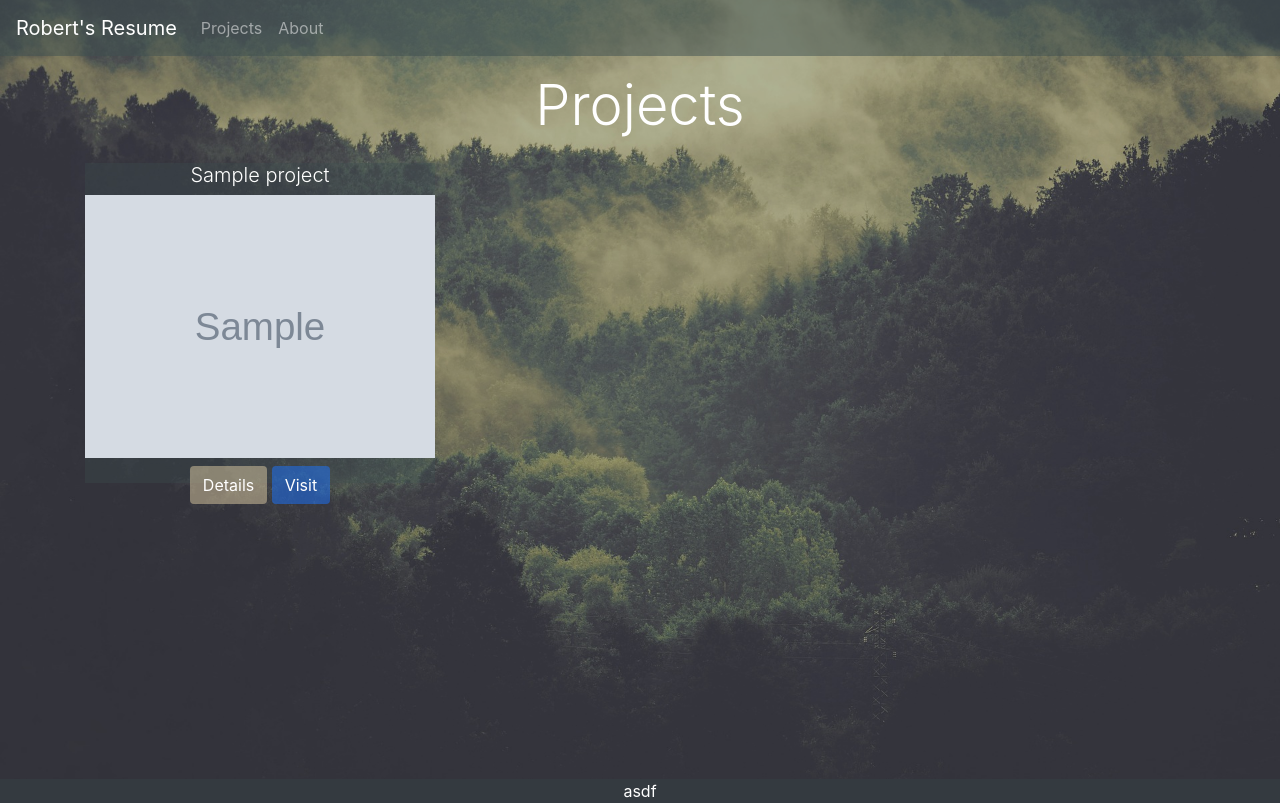
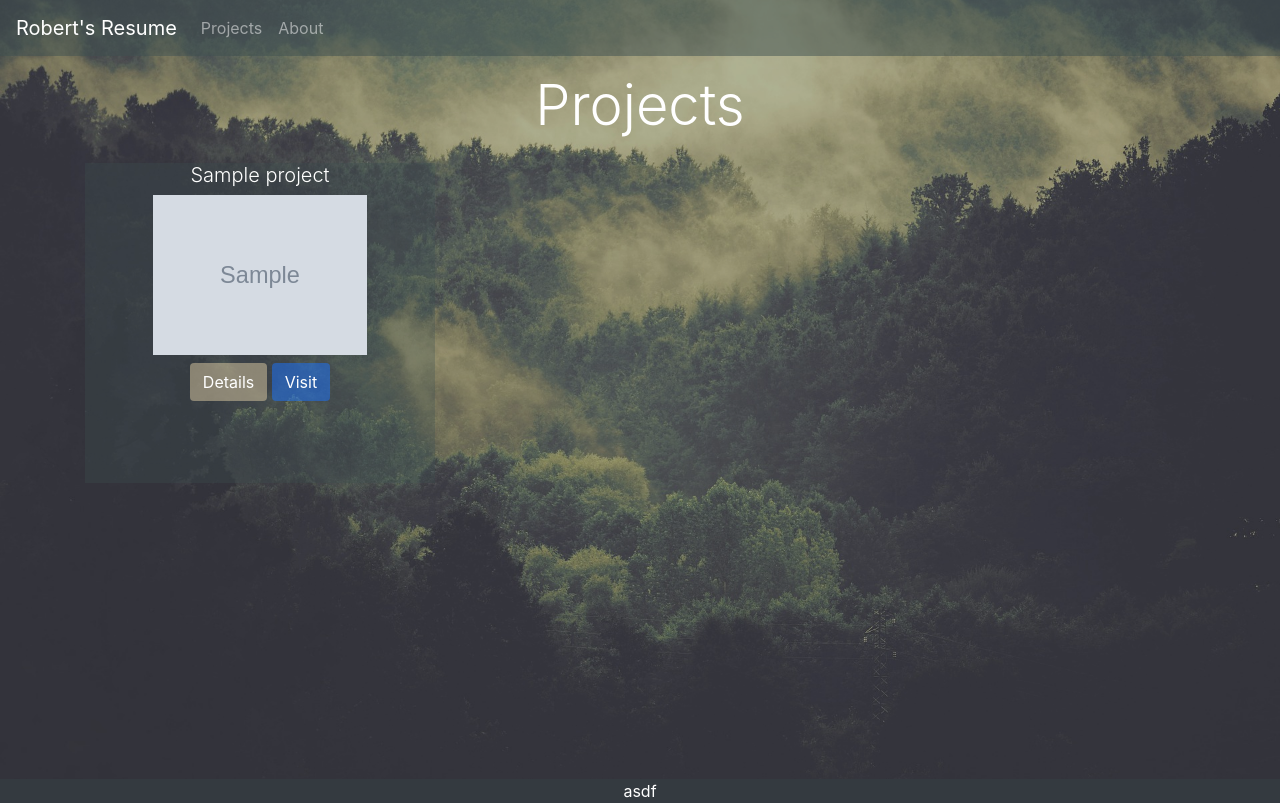
Before and after one commit to BobbyGifford/resume_django, a Django app: page /projects in a window 1280 px wide. Run offline with Django 3.2, Linux system fonts and the light colour scheme; tables that the repository leaves empty hold one stand-in row (values such as "Sample post"); grey boxes marked "Sample" are stand-in pictures; some libraries are stand-ins or nearby versions.

Commit message:
fixed img bug.

```diff
--- a/templates/pages/projects.html
+++ b/templates/pages/projects.html
@@ -7,7 +7,7 @@
                 <div class="col-sm-12 col-md-4 mb-4">
                     <div class="bg-project-card text-center" style="height: 20rem">
                         <h5 class="lead">{{ project.title }}</h5>
-                        <img class="img-fluid" src="{{ project.main_photo.url }}" alt="main">
+                        <img class="img-fluid" src="{{ project.main_photo.url }}" alt="main" style="max-height: 20vh">
                         <div class="my-2">
                             <a href="{% url 'project' project.id %}" class="btn btn-forest">Details</a>
                             {# Check if link exists #}
```
